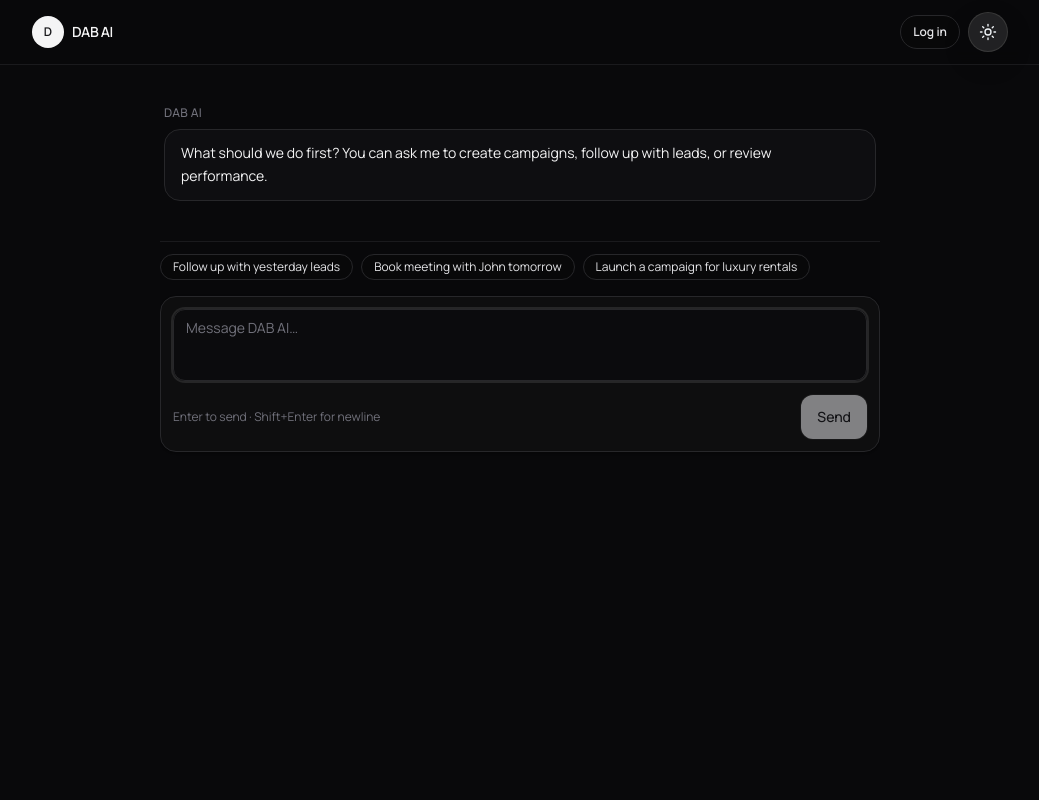
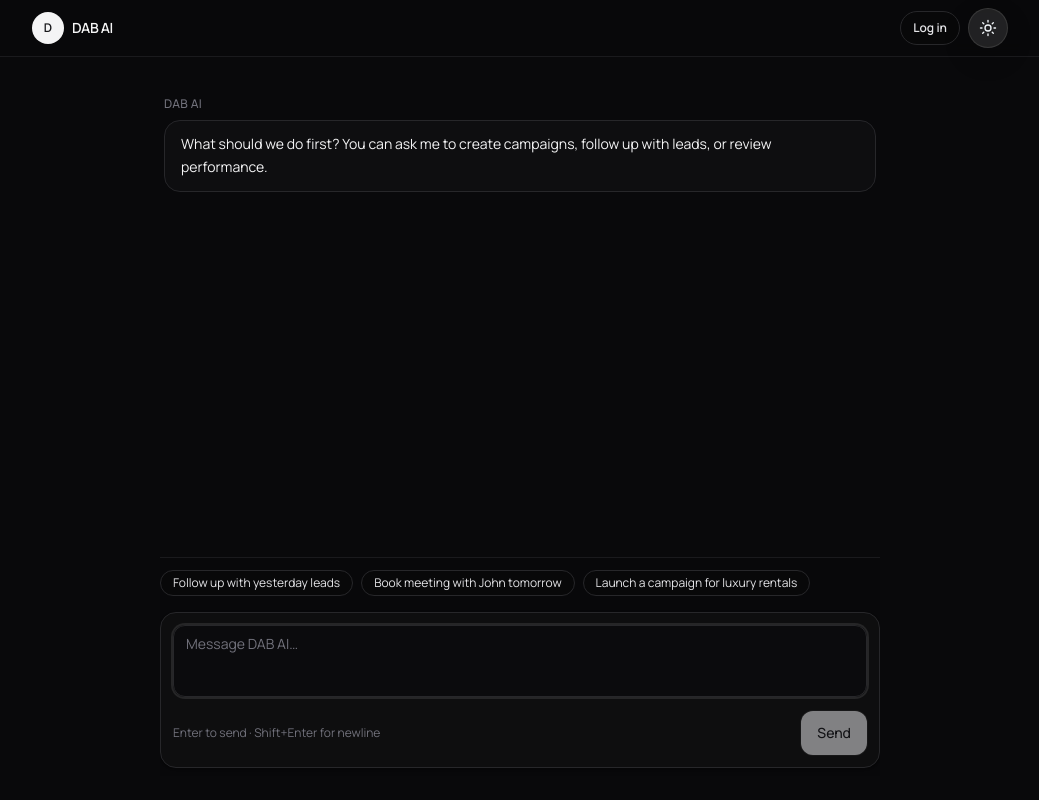
Before and after one commit to max345789/DAB-ai, a Next.js app: page /chat in a window 1280 px wide. Shown: the whole page, without its empty margins (120-1159 px from the left). Built offline with nearby package versions, Linux system fonts and the light colour scheme; no server answers.

Commit message:
Chat: fixed viewport shell with pinned composer

```diff
--- a/src/app/chat/layout.tsx
+++ b/src/app/chat/layout.tsx
@@ -1,9 +1,5 @@
 export default function ChatLayout({ children }: { children: React.ReactNode }) {
   // Chat should behave like a single-screen app:
   // messages scroll, composer stays pinned, no page-level scrolling.
-  return (
-    <div className="-mx-4 -my-6 h-full overflow-hidden sm:-mx-6 sm:-my-6">
-      {children}
-    </div>
-  );
+  return children;
 }
--- a/src/app/chat/page.tsx
+++ b/src/app/chat/page.tsx
@@ -2,9 +2,11 @@ import { ChatWindow } from "@/components/ChatWindow";
 
 export default function ChatPage() {
   return (
-    <div className="mx-auto flex h-full w-full max-w-3xl flex-col px-4 py-4 sm:px-6 sm:py-6">
-      <div className="flex-1 min-h-0">
-        <ChatWindow />
+    <div className="fixed inset-x-0 bottom-0 top-14 overflow-hidden">
+      <div className="mx-auto flex h-full w-full max-w-3xl flex-col px-4 py-4 sm:px-6 sm:py-6">
+        <div className="flex-1 min-h-0">
+          <ChatWindow />
+        </div>
       </div>
     </div>
   );
--- a/src/components/TopNav.tsx
+++ b/src/components/TopNav.tsx
@@ -9,7 +9,7 @@ export function TopNav() {
 
   return (
     <header className="sticky top-0 z-40 w-full border-b border-zinc-200/60 bg-zinc-50/80 backdrop-blur dark:border-zinc-800/60 dark:bg-zinc-950/70">
-      <div className="mx-auto flex w-full max-w-5xl items-center justify-between gap-4 px-4 py-3 sm:px-6">
+      <div className="mx-auto flex h-14 w-full max-w-5xl items-center justify-between gap-4 px-4 sm:px-6">
         <Link href="/chat" className="flex items-center gap-2">
           <div className="grid h-8 w-8 place-items-center rounded-full bg-zinc-900 text-xs font-semibold text-zinc-50 dark:bg-zinc-100 dark:text-zinc-900">
             D
```
